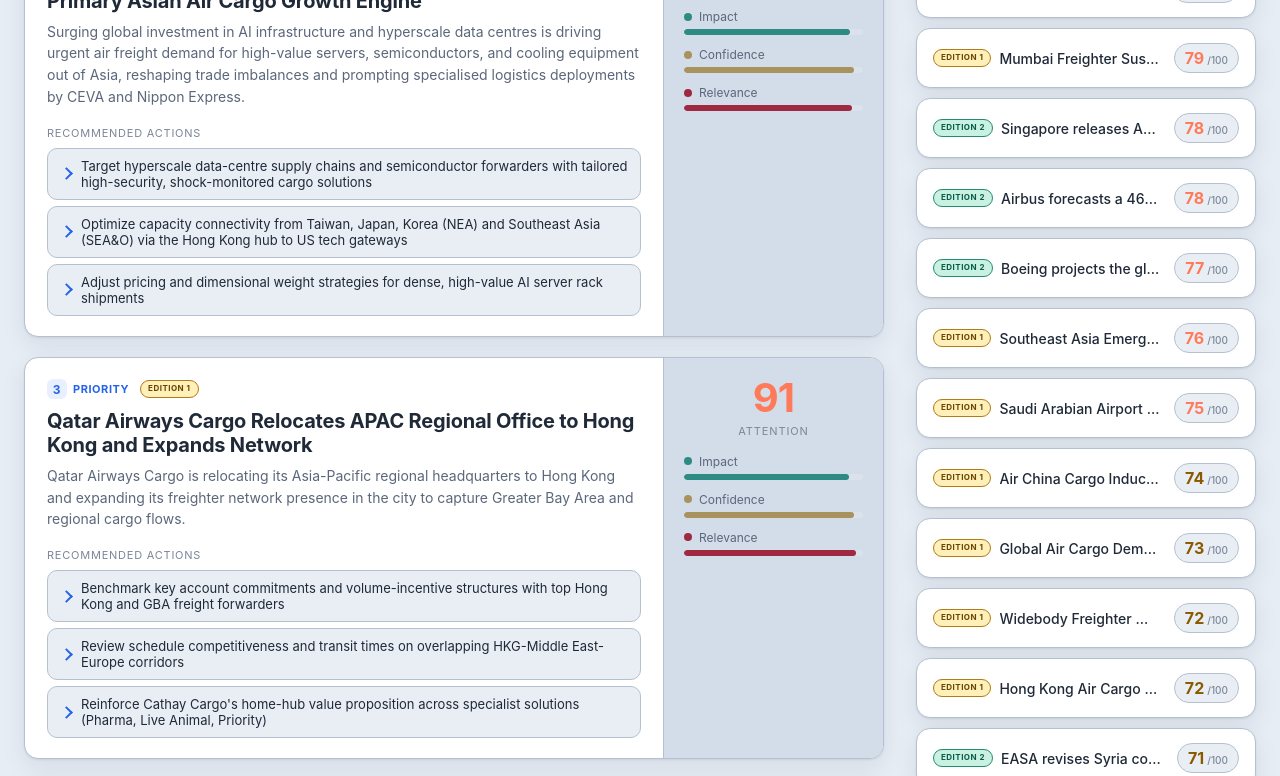
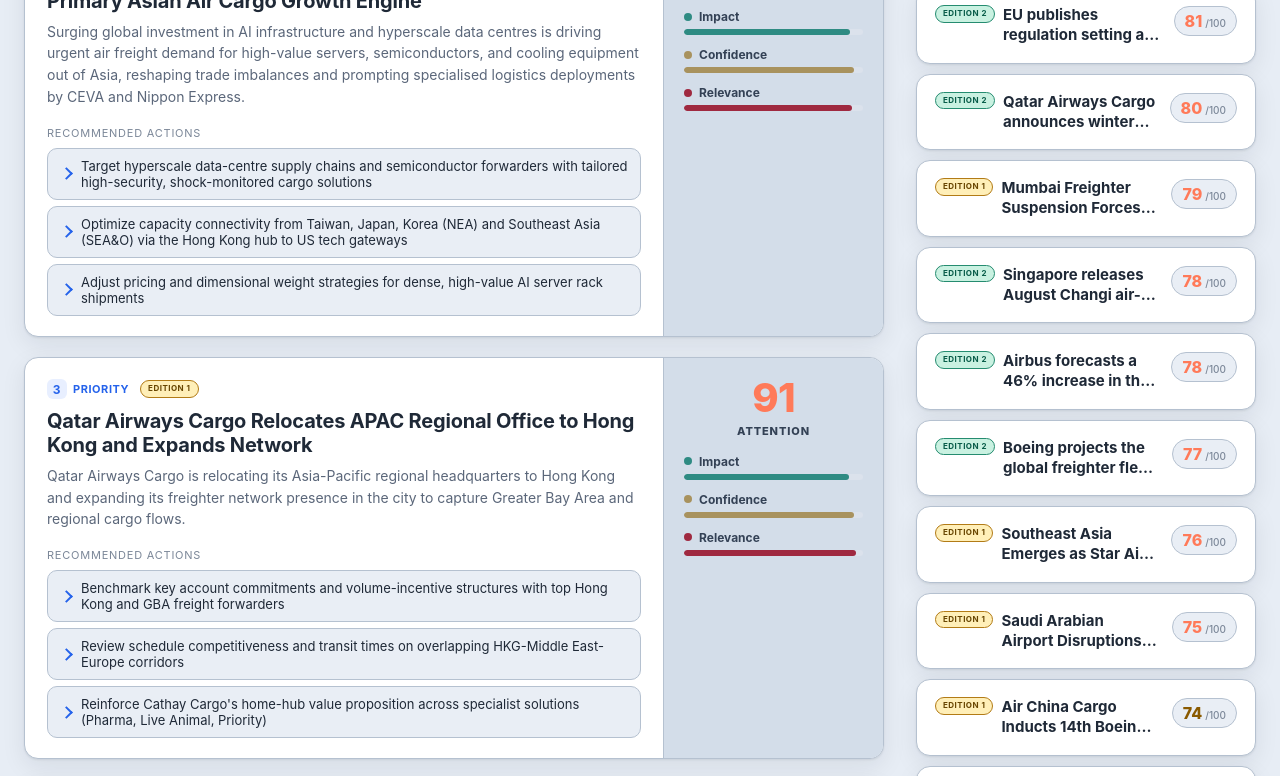
Before and after one commit to V1cT0RLaw/Hackathon, a plain HTML site: page index.html in a window 1280 px wide. Shown: the part 746-1522 px from the top of the page. Drawn offline with Linux system fonts and the light colour scheme.

Commit message:
Improve score and compact card readability

```diff
--- a/styles.css
+++ b/styles.css
@@ -1389,3 +1389,42 @@ body { background: var(--bg); color: var(--text); }
 .card--small__score.tone-mid {
   color: #8a5a00;
 }
+
+/* ---------- Score and compact-card readability ---------- */
+.attention__value {
+  font-weight: 800;
+}
+.attention__label {
+  color: #334155;
+  font-weight: 800;
+}
+.subscore__name {
+  color: #334155;
+  font-weight: 650;
+}
+.subscore__val {
+  color: #172033;
+  font-weight: 800;
+}
+
+.card--small {
+  min-height: 76px;
+  padding: 17px 18px;
+  align-items: flex-start;
+}
+.card--small__main {
+  align-items: flex-start;
+}
+.card--small__name {
+  display: -webkit-box;
+  font-size: 15px;
+  font-weight: 650;
+  line-height: 1.35;
+  white-space: normal;
+  -webkit-box-orient: vertical;
+  -webkit-line-clamp: 2;
+}
+.card--small__score {
+  margin-top: 1px;
+  font-weight: 800;
+}
```
